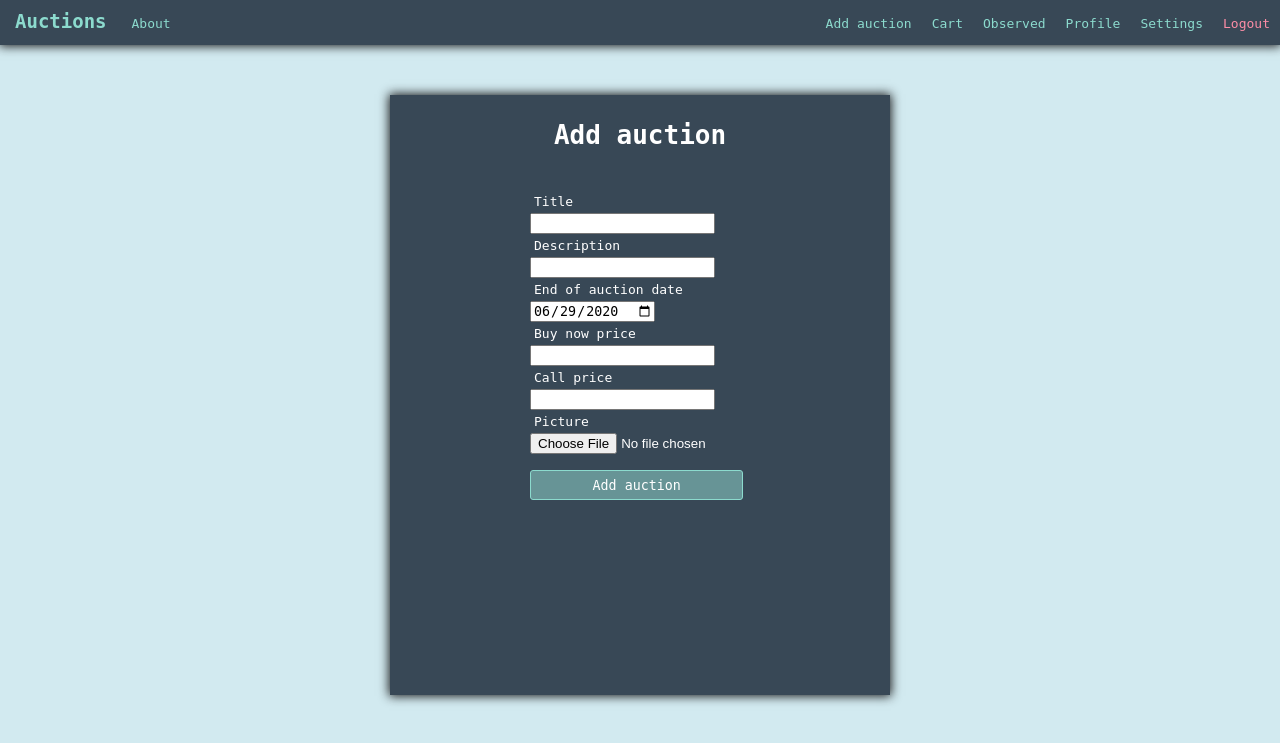
After one commit to samedamci/auctions, a Flask app: page /add_auction in a window 1280 px wide. The commit adds this page. Shown: the top 743 px of the page. Run offline with Flask 2, Linux system fonts and the light colour scheme; the visitor is signed in with stand-in values (Sample User, id 1).

Commit message:
Add functional form to adding new auctions to db

```diff
--- a/auctions/forms.py
+++ b/auctions/forms.py
@@ -1,8 +1,26 @@
 #!/usr/bin/env python3
 
 from flask_wtf import FlaskForm
-from wtforms import StringField, PasswordField, SubmitField, BooleanField
-from wtforms.validators import DataRequired, Length, Email, EqualTo, ValidationError
+from wtforms import (
+    StringField,
+    PasswordField,
+    SubmitField,
+    BooleanField,
+    FloatField,
+    FileField,
+    DateField,
+)
+# from wtforms.fields.html5 import DateField
+from wtforms.validators import (
+    DataRequired,
+    InputRequired,
+    Length,
+    Email,
+    EqualTo,
+    ValidationError,
+    Optional,
+)
+from datetime import datetime, timedelta
 from auctions.models import User
 
 
@@ -34,3 +52,17 @@ class Login(FlaskForm):
     password = PasswordField("Password", validators=[DataRequired()])
     remember = BooleanField("Remember me")
     submit = SubmitField("Sign In")
+
+
+class AddAuction(FlaskForm):
+    title = StringField("Title", validators=[DataRequired(), Length(min=3, max=100)])
+    description = StringField("Description", validators=[DataRequired()])
+    date_end = DateField(
+        "End of auction date",
+        default=((datetime.now() + timedelta(days=1))),
+        validators=[DataRequired()],
+    )
+    buy_now_price = FloatField("Buy now price", validators=[Optional()])
+    call_price = FloatField("Call price", validators=[DataRequired()])
+    image = FileField("Picture", validators=[Optional()])
+    submit = SubmitField("Add auction")
--- a/auctions/models.py
+++ b/auctions/models.py
@@ -19,7 +19,7 @@ class User(db.Model, UserMixin):
     auctions = db.relationship("Auction", backref="seller", lazy=True)
 
     def __repr__(self):
-        return f"User('{self.username}', '{self.email}')"
+        return f"User({self.id}, '{self.username}', '{self.email}')"
 
 
 class Auction(db.Model):
@@ -30,9 +30,9 @@ class Auction(db.Model):
     date_end = db.Column(db.DateTime, nullable=False)
     description = db.Column(db.Text)
     buy_now_price = db.Column(db.Float)
-    call_price = db.Column(db.Float)
-    image = db.Column(db.String(20), nullable=False)
+    call_price = db.Column(db.Float, nullable=False)
+    image = db.Column(db.String(20))
     user_id = db.Column(db.Integer, db.ForeignKey("user.id"), nullable=False)
 
-    def __repr_(self):
+    def __repr__(self):
         return f"Auction('{self.title}', '{self.date_posted}')"
--- a/auctions/routes.py
+++ b/auctions/routes.py
@@ -1,7 +1,7 @@
 #!/usr/bin/env python3
 
 from flask import render_template, url_for, flash, redirect
-from auctions.forms import Register, Login
+from auctions.forms import Register, Login, AddAuction
 from auctions.models import User, Auction
 from auctions import app, db, bcrypt
 from flask_login import login_user, current_user, logout_user, login_required
@@ -65,22 +65,44 @@ def logout():
 @app.route("/settings")
 @login_required
 def settings():
-    return render_template('settings.html')
+    return render_template("settings.html")
 
 
 @app.route("/profile")
 @login_required
 def profile():
-    return render_template('profile.html')
+    return render_template("profile.html")
 
 
 @app.route("/observed")
 @login_required
 def observed():
-    return render_template('observed.html')
+    return render_template("observed.html")
 
 
 @app.route("/cart")
 @login_required
 def cart():
-    return render_template('cart.html')
+    return render_template("cart.html")
+
+
+@app.route("/add_auction", methods=["GET", "POST"])
+@login_required
+def add_auction():
+    if current_user.is_authenticated:
+        form = AddAuction()
+        if form.validate_on_submit():
+            auction = Auction(
+                title=form.title.data,
+                description=form.description.data,
+                date_end=form.date_end.data,
+                buy_now_price=form.buy_now_price.data,
+                call_price=form.call_price.data,
+                image=form.image.data,
+                user_id=User.query.filter_by(username=current_user.username).first().id
+            )
+            db.session.add(auction)
+            db.session.commit()
+            flash(f'Auction "{form.title.data}" has been added!', "success")
+            return redirect(url_for("home"))
+        return render_template("add_auction.html", form=form)
--- /dev/null
+++ b/auctions/templates/add_auction.html
@@ -0,0 +1,98 @@
+{% extends "index.html" %}
+{% block content %}
+<div class="login-form">
+<h1 class="form-header">Add auction</h1>
+<form method="POST" action="">
+  {{ form.csrf_token }}
+  <fieldset class="form-group">
+    <div class="form-group">
+      {{ form.title.label(class="form-label") }}
+
+      {% if form.title.errors %}
+			  {{ form.title(class="form-input") }}
+			    <div class="invalid">
+			      {% for error in form.title.errors %}
+			        <span>{{ error }}</span>
+			      {% endfor %}
+			    </div>
+			{% else %}
+        {{ form.title(class="form-input") }}
+			{% endif %}
+    </div>
+    <div class="form-group">
+      {{ form.description.label(class="form-label") }}
+
+      {% if form.description.errors %}
+			  {{ form.description(class="form-input") }}
+			    <div class="invalid">
+			      {% for error in form.description.errors %}
+			        <span>{{ error }}</span>
+			      {% endfor %}
+			    </div>
+			{% else %}
+        {{ form.description(class="form-input") }}
+			{% endif %}
+    </div>
+    <div class="form-group">
+      {{ form.date_end.label(class="form-label") }}
+
+      {% if form.date_end.errors %}
+			  {{ form.date_end(class="form-input") }}
+			    <div class="invalid">
+			      {% for error in form.date_end.errors %}
+			        <span>{{ error }}</span>
+			      {% endfor %}
+			    </div>
+			{% else %}
+        {{ form.date_end(class="form-input") }}
+			{% endif %}
+    </div>
+    <div class="form-group">
+      {{ form.buy_now_price.label(class="form-label") }}
+
+      {% if form.buy_now_price.errors %}
+			  {{ form.buy_now_price(class="form-input") }}
+			    <div class="invalid">
+			      {% for error in form.buy_now_price.errors %}
+			        <span>{{ error }}</span>
+			      {% endfor %}
+			    </div>
+			{% else %}
+        {{ form.buy_now_price(class="form-input") }}
+			{% endif %}
+    </div>
+    <div class="form-group">
+      {{ form.call_price.label(class="form-label") }}
+
+      {% if form.call_price.errors %}
+			  {{ form.call_price(class="form-input") }}
+			    <div class="invalid">
+			      {% for error in form.call_price.errors %}
+			        <span>{{ error }}</span>
+			      {% endfor %}
+			    </div>
+			{% else %}
+        {{ form.call_price(class="form-input") }}
+			{% endif %}
+    </div>
+    <div class="form-group">
+      {{ form.image.label(class="form-label") }}
+
+      {% if form.image.errors %}
+			  {{ form.image(class="form-input") }}
+			    <div class="invalid">
+			      {% for error in form.image.errors %}
+			        <span>{{ error }}</span>
+			      {% endfor %}
+			    </div>
+			{% else %}
+        {{ form.image(class="form-input") }}
+			{% endif %}
+    </div>
+  </fieldset>
+	<div class="form-group">
+		{{ form.submit(class="form-submit") }}
+	</div>
+</form>
+</div>
+{% endblock %}
--- a/auctions/templates/index.html
+++ b/auctions/templates/index.html
@@ -36,6 +36,9 @@
                 <a href="{{ url_for('cart') }}">
                   <li class="navigation-item nav-r">Cart</li>
                 </a>
+                <a href="{{ url_for('add_auction') }}">
+                  <li class="navigation-item nav-r">Add auction</li>
+                </a>
               {% else %}
                 <a href="{{ url_for('register') }}">
                   <li class="navigation-item nav-r">Register</li>
```
